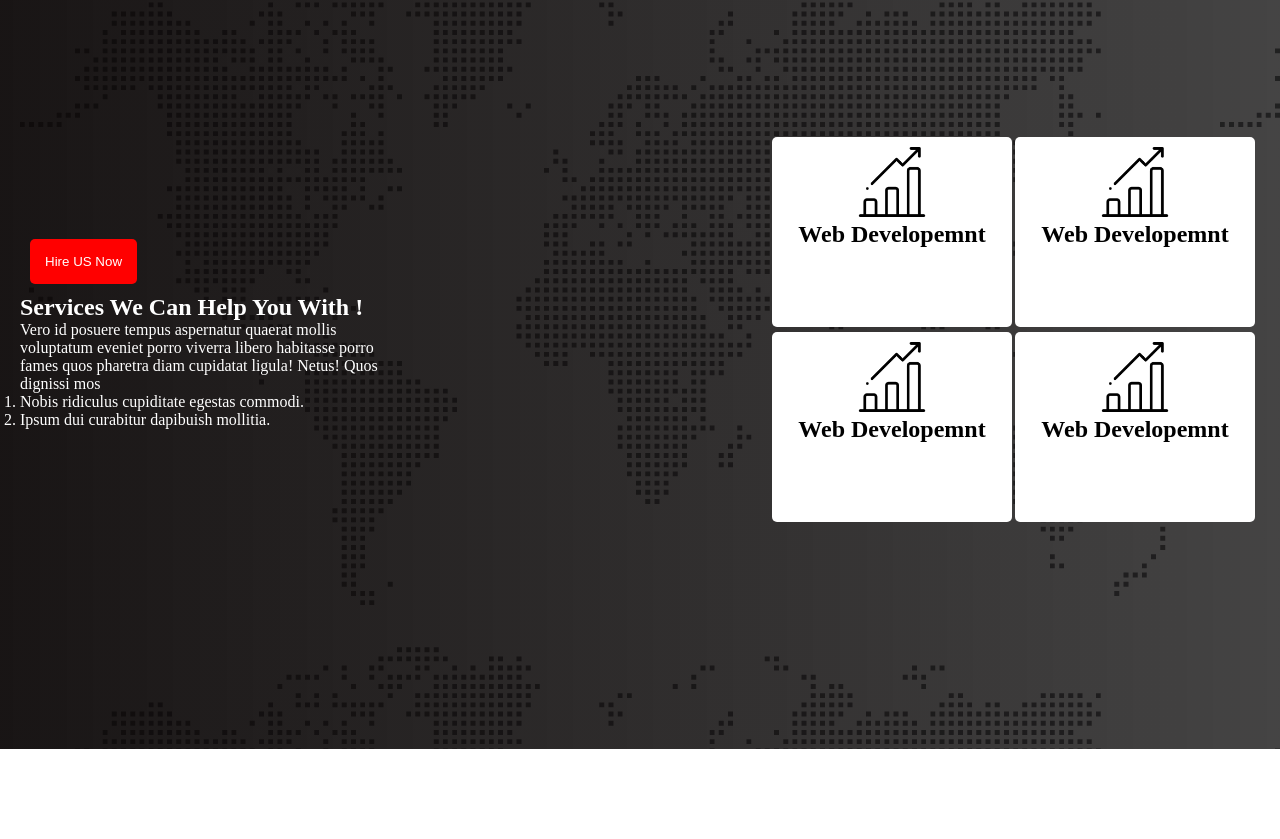
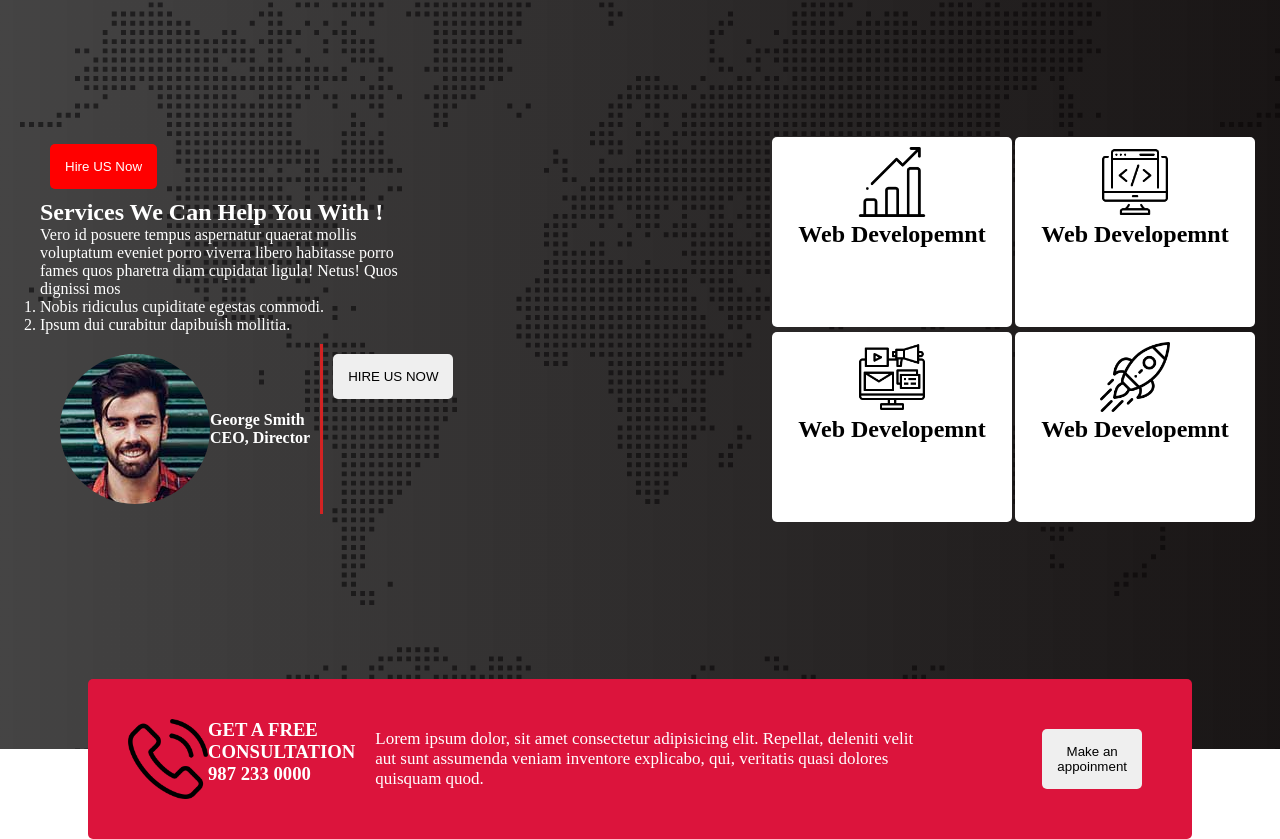
Before and after one commit to RashelAhammed/digital-agency, a plain HTML site: page index.html in a window 1280 px wide. Shown: the part 980-1819 px from the top of the page. Before the commit the page ends 1729 px from the top, so only its background shows below. Drawn offline with Linux system fonts and the light colour scheme.

Commit message:
appoinment section adding

```diff
--- a/index.html
+++ b/index.html
@@ -47,6 +47,16 @@
         <li>Nobis ridiculus cupiditate egestas commodi.</li>
         <li>Ipsum dui curabitur dapibuish mollitia.</li>
       </ol>
+      <div class="img-container">
+        <div class="author">
+          <img class="author-img" src="asset/image/author.jpg" alt="">
+          <h4>George Smith<br>
+            CEO, Director</h4>
+        </div>
+        <div>
+          <button class="btn">HIRE US NOW</button>
+        </div>
+      </div>
     </div>
       <div class="service-right">
         <div class="all-box">
@@ -55,23 +65,40 @@
             <h2>Web Developemnt</h2>
           </div>
           <div class="box">
-            <img class="service-logo" src="asset/icons/bar-chart.png" alt="">
+            <img class="service-logo" src="asset/icons/coding.png" alt="">
             <h2>Web Developemnt</h2>
           </div>
 
       </div>
         <div class="all-box">
           <div class="box">
-            <img class="service-logo" src="asset/icons/bar-chart.png" alt="">
+            <img class="service-logo" src="asset/icons/digital-marketing.png" alt="">
             <h2>Web Developemnt</h2>
           </div>
           <div class="box">
-            <img class="service-logo" src="asset/icons/bar-chart.png" alt="">
+            <img class="service-logo" src="asset/icons/startup.png" alt="">
             <h2>Web Developemnt</h2>
           </div>
 
       </div>
     </div>
+  </div>
+</section>
+<!-- Here start appoinment section  -->
+<section>
+  <div class="appointment-container">
+    <div class="telephone">
+      <img class="appoinment-logo" src="asset/icons/phone-call.png" alt="">
+      <h3>GET A FREE<br> CONSULTATION<br>
+        987 233 0000</h3>
+    </div>
+    <div>
+      <p class="appoinment-description">Lorem ipsum dolor, sit amet consectetur adipisicing elit. Repellat, deleniti velit aut sunt assumenda veniam inventore explicabo, qui, veritatis quasi dolores quisquam quod.</p>
+    </div>
+    <div>
+      <button class="btn">Make an appoinment</button>
+    </div>
+
   </div>
 </section>
   </main>
--- a/style.css
+++ b/style.css
@@ -64,7 +64,7 @@
   height: 100vh;
   align-items: center;
   justify-content:center;
-  background-image:url("asset/image/footer-bg.png"),linear-gradient(to right, rgba(8, 4, 4, 0.934), rgba(5, 4, 4, 0.745));
+  background-image:url("asset/image/footer-bg.png"),linear-gradient(to left, rgba(8, 4, 4, 0.934), rgba(5, 4, 4, 0.745));
   background-blend-mode: darken;
   padding: 20px;
 
@@ -87,3 +87,43 @@ width: 50%;
   gap: 3px;
   margin: 5px;
 }
+.service-left{
+  padding-left: 20px;
+}
+.img-container{
+  display: flex;
+  padding: 10px;
+}
+.author-img{
+  border-radius: 75px;
+}
+.author{
+  display: flex;
+  align-items: center;
+  justify-content: center;
+  padding: 10px;
+  border-right:3px solid rgb(210, 35, 35) ;
+}
+.appointment-container{
+  display: flex;
+  align-items: center;
+  justify-content: space-around;
+  width: 80%;
+  padding: 40px;
+  margin: auto;
+  background-color: crimson;
+  margin-top: -70px;
+  border-radius: 5px;
+  color: white;
+}
+.appoinment-logo{
+  width: 80px;
+}
+.telephone{
+  display: flex;
+}
+.appoinment-description{
+  width: 80%;
+  font-size: 17px;
+  padding-left: 20px;
+}
```
